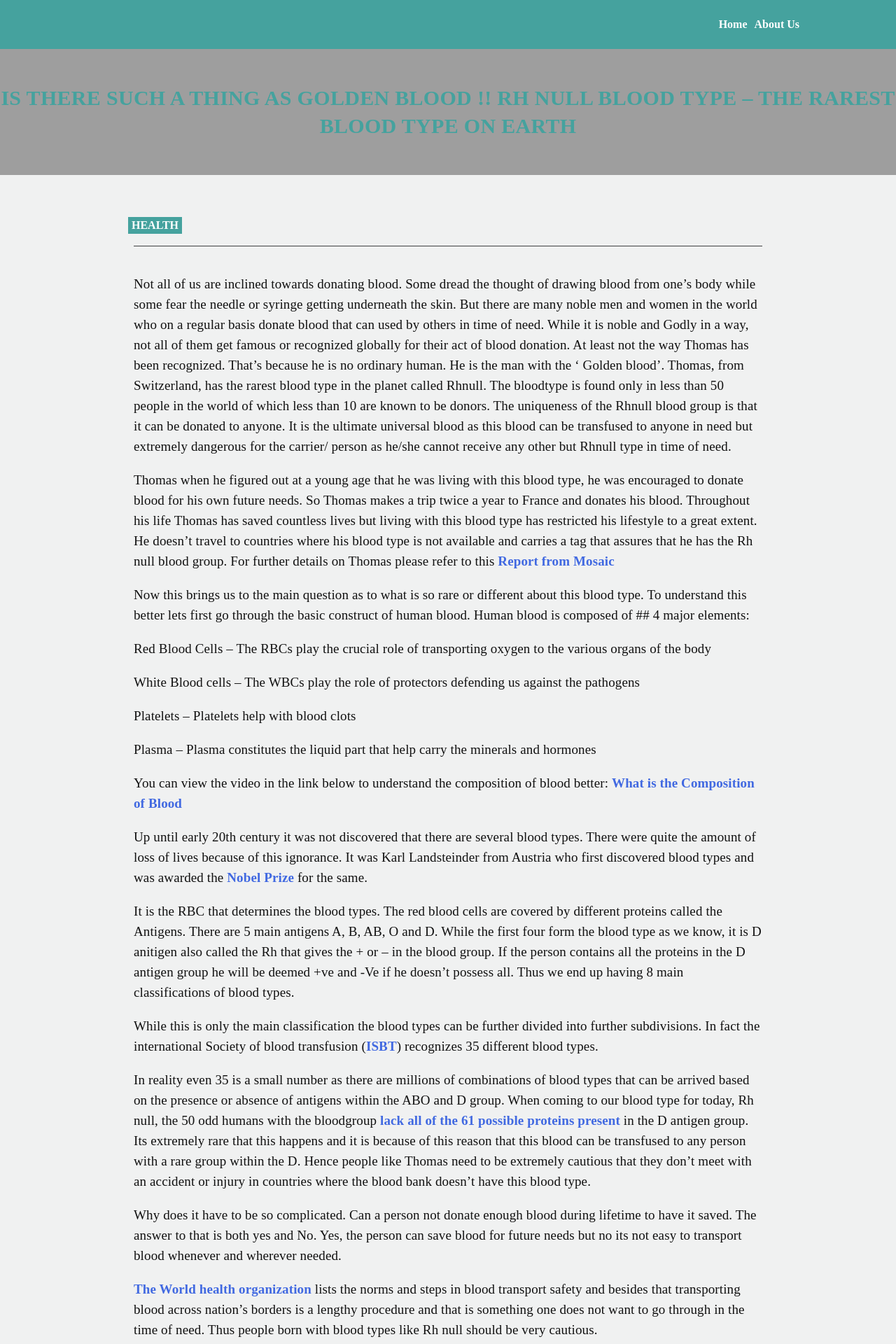
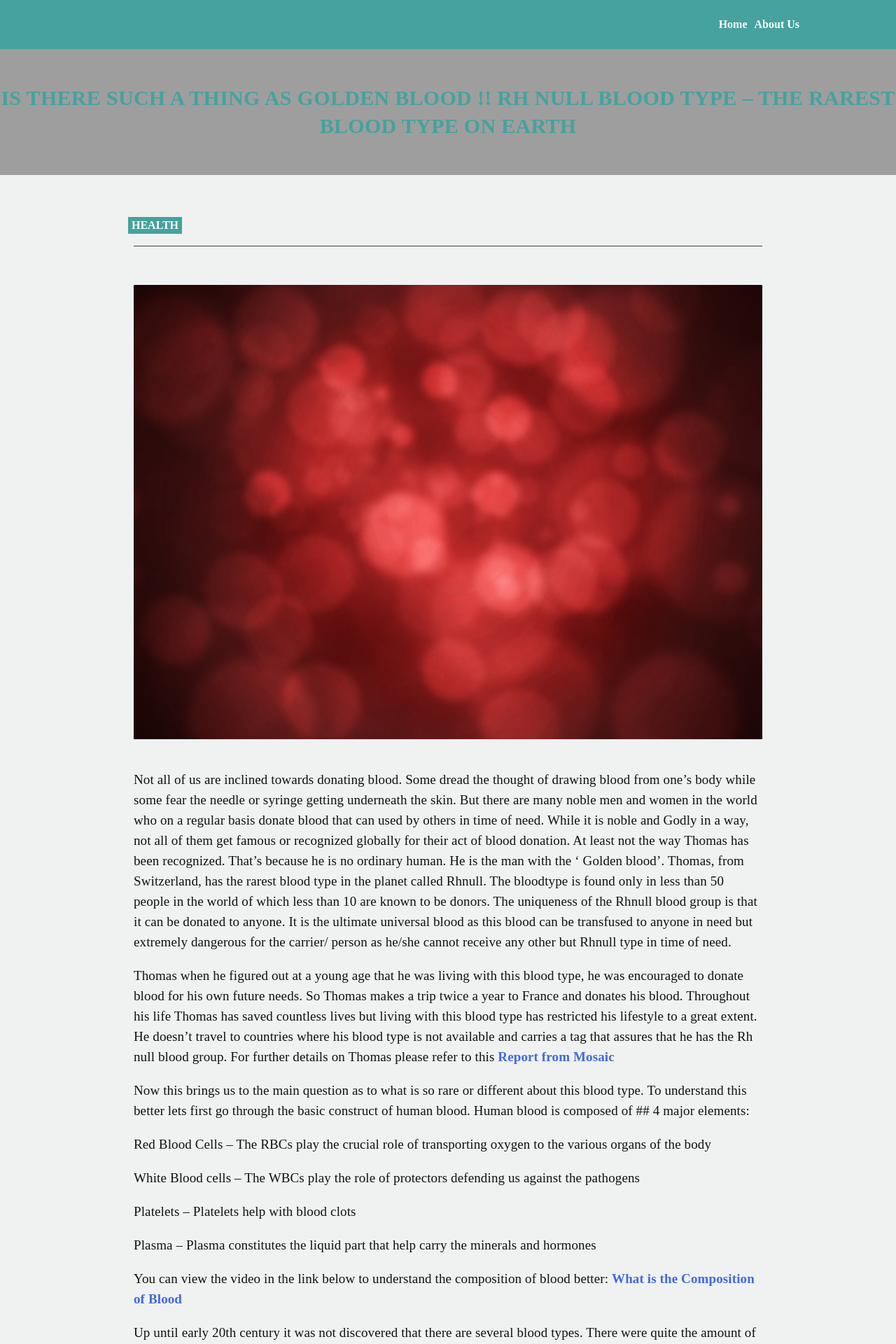
Before and after one commit to sherlifelix/blog, a Jekyll site: the page built from _posts/2019-02-15-is-there-such-a-thing-as-golden-blood.md, in a window 1280 px wide. Shown: the top 1920 px of the page at 70% size. Built offline with Jekyll 4.4.1, drawn with Linux system fonts in a browser that asks for light colours; comment, search, counter and statistics services are not loaded.

Commit message:
Update 2019-02-15-is-there-such-a-thing-as-golden-blood.md

```diff
--- a/_posts/2019-02-15-is-there-such-a-thing-as-golden-blood.md
+++ b/_posts/2019-02-15-is-there-such-a-thing-as-golden-blood.md
@@ -16,6 +16,7 @@ description: >-
   Not all of us are inclined towards donating blood. Some dread the thought of
   drawing blood...
 ---
+![blood-1328607_640.jpg]({{site.baseurl}}/assets/img/health/blood-1328607_640.jpg)
 
 Not all of us are inclined towards donating blood. Some dread the thought of drawing blood from one’s body while some fear the needle or syringe getting underneath the skin. But there are many noble men and women in the world who on a regular basis donate blood that can used by others in time of need. While it is noble and Godly in a way, not all of them get famous or recognized globally for their act of blood donation. At least not the way Thomas has been recognized. That’s because he is no ordinary human. He is the man with the ‘ Golden blood’. Thomas, from Switzerland, has the rarest blood type in the planet called Rhnull. The bloodtype is found only in less than 50 people in the world of which less than 10 are known to be donors. The uniqueness of the Rhnull blood group is that it can be donated to anyone. It is the ultimate universal blood as this blood can be transfused to anyone in need but extremely dangerous for the carrier/ person as he/she cannot receive any other but Rhnull type in time of need.
 
```
